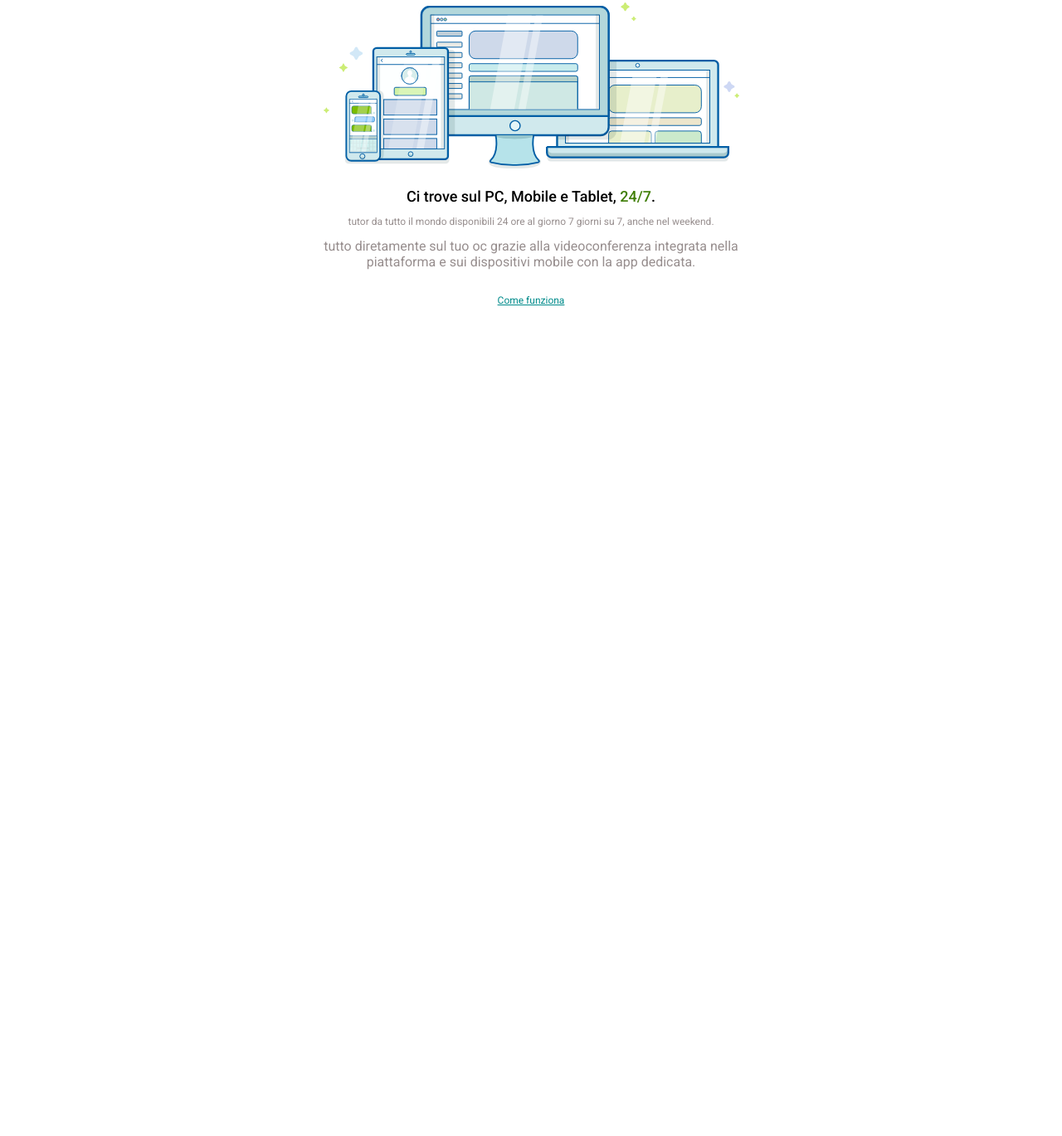
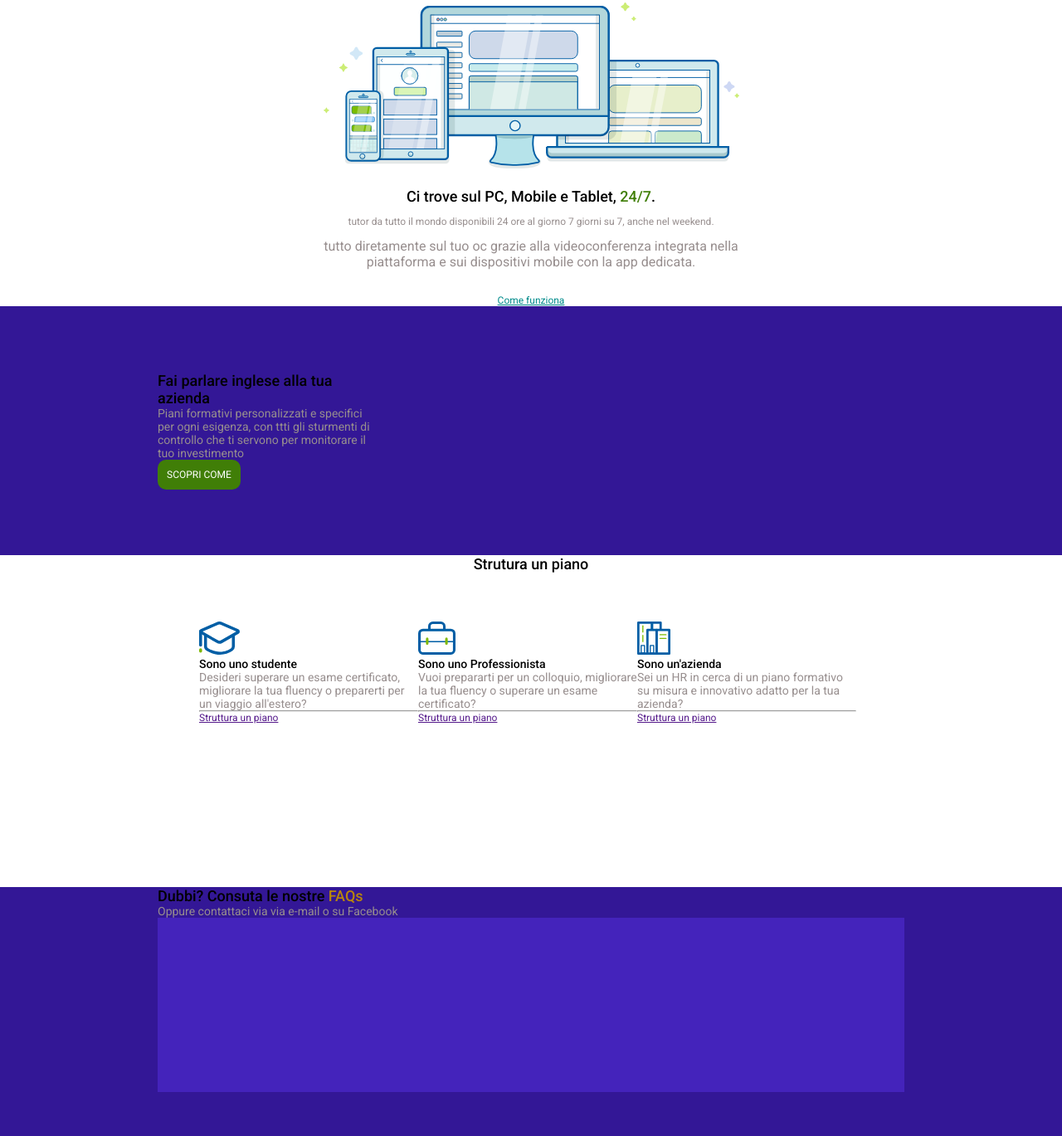
Before and after one commit to DidierDankan/htmlcss-fluentify, a plain HTML site: page index.html in a window 1280 px wide. Shown: the part 1606-2975 px from the top of the page at 83% size. Before the commit the page ends 1975 px from the top, so only its background shows below. Drawn offline with Linux system fonts and the light colour scheme.

Commit message:
missing footer and detail of padding margin

```diff
--- a/css/main.css
+++ b/css/main.css
@@ -41,6 +41,10 @@ p {
 
 .w50 {
     width: 50%;
+}
+
+.w30{
+    width: 30%;
 }
 
 /*BUTTONS*/
@@ -369,3 +373,64 @@ p {
 .container2 .versatile a{
     color: darkcyan;
 }
+
+/*BREAK SECTION 3*/
+
+.break-section3 {
+    background: rgb(51, 23, 150);
+    height: 300px;
+}
+
+.break-section3 .container{
+    position:relative;
+    height: 100%;
+}
+
+.break-text3{
+    position: absolute;
+    left: 0;
+    top: 50%;
+    transform: translateY(-50%);
+}
+
+/*SECTION 2 WITH 3 COLUMNS*/
+
+.white-viewport {
+    height: 400px;
+    background: #fff;
+}
+
+.container3 {
+    width: 800px;
+    height: 100%;
+    margin: 0 auto;
+}
+
+.head-column{
+    height: 20%;
+    text-align: center;
+}
+
+.columns2 {
+    width: 33%;
+}
+
+.columns2 img {
+    height: 40px;
+}
+
+/*BIG FOOTER*/
+
+footer {
+    background: rgb(51, 23, 150);
+    height: 300px;
+}
+
+footer .container .foot-span-colored {
+    color: darkgoldenrod;
+}
+
+footer .bg {
+    height: 70%;
+    background: rgb(68, 35, 187);
+}
--- a/index.html
+++ b/index.html
@@ -316,6 +316,7 @@
 
         <hr>
 
+        <!--versatile container-->
         <section class="container2">
 
             <div class="versatile">
@@ -342,6 +343,130 @@
             </div>
 
         </section>
+
+        <!--third break section-->
+        <section class="break-section3">
+
+            <div class="container">
+
+                <div class="break-text3 w30">
+                    <h2>
+                        Fai parlare inglese alla tua azienda
+                    </h2>
+
+                    <p>
+                        Piani formativi personalizzati e specifici per
+                        ogni esigenza, con ttti gli sturmenti di controllo
+                        che ti servono per monitorare il tuo investimento
+                    </p>
+
+                    <a class="button green" href="#">scopri come</a>
+
+                </div>
+
+            </div>
+        </section>
+
+        <!--section2 with 1 div 3 columns-->
+        <section class="white-viewport">
+
+            <div class="container3">
+
+                <div class="head-column">
+
+                    <h2>
+                        Strutura un piano
+                    </h2>
+
+                </div>
+
+                <!--columns-->
+                <div class="container-columns clearfix">
+
+                    <div class="columns2 float-left">
+
+                        <img src="./img/student.svg" alt="hat prom">
+
+                        <h3>
+                            Sono uno studente
+                        </h3>
+
+                        <p>
+                            Desideri superare un esame certificato,
+                            migliorare la tua fluency o preparerti per
+                            un viaggio all'estero?
+                        </p>
+
+                        <hr>
+
+                        <a href="">Struttura un piano</a>
+
+                    </div>
+
+                    <div class="columns2 float-left">
+
+                        <img src="./img/worker.svg" alt="suit case">
+
+                        <h3>
+                            Sono uno Professionista
+                        </h3>
+
+                        <p>
+                            Vuoi prepararti per un colloquio, migliorare
+                            la tua fluency o superare un esame certificato?
+                        </p>
+
+                        <hr>
+
+                        <a href="">Struttura un piano</a>
+
+                    </div>
+
+                    <div class="columns2 float-left">
+
+                        <img src="./img/business.svg" alt="id document">
+
+                        <h3>
+                            Sono un'azienda
+                        </h3>
+
+                        <p>
+                           Sei un HR in cerca di un piano formativo su misura
+                           e innovativo adatto per la tua azienda?
+                        </p>
+
+                        <hr>
+
+                        <a href="">Struttura un piano</a>
+
+                    </div>
+
+                </div>
+
+            </div>
+
+        </section>
     </main>
+
+    <!--big footer-->
+    <footer>
+        <div class="container">
+            <h2>
+                Dubbi? Consuta le nostre <span class="foot-span-colored">FAQs</span>
+            </h2>
+            <p>
+                Oppure contattaci via via e-mail o su Facebook
+            </p>
+        </div>
+        <div class="container bg">
+            <div>
+
+            </div>
+            <div>
+
+            </div>
+
+        </div>
+    </footer>
 </body>
 </html>
```
